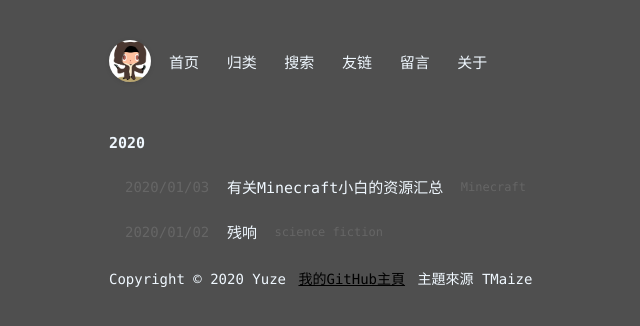
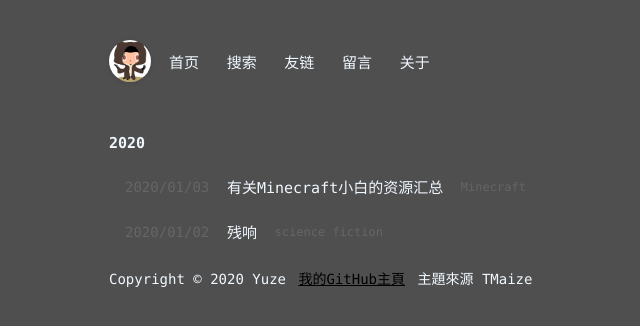
Before and after one commit to Rkgoange/Yuze, a Jekyll site: the page built from index.html, in a window 1280 px wide. Shown: the top 326 px of the page, without its empty margins (205-845 px from the left). Built offline with Jekyll 4.4.1, drawn with Linux system fonts in a browser that asks for light colours; comment, search, counter and statistics services are not loaded.

Commit message:
Update _config.yml

```diff
--- a/_config.yml
+++ b/_config.yml
@@ -25,8 +25,6 @@ tucaoUrl: https://tieba.baidu.com/f?kw=%CE%D2%B5%C4%CA%C0%BD%E7%D0%A1%B0%D7&fr=a
 # 菜单
 menu:
   - title: 首页
-    url: /
-  - title: 归类
     url: /pages/categories.html
   - title: 搜索
     url: /pages/search.html
```
